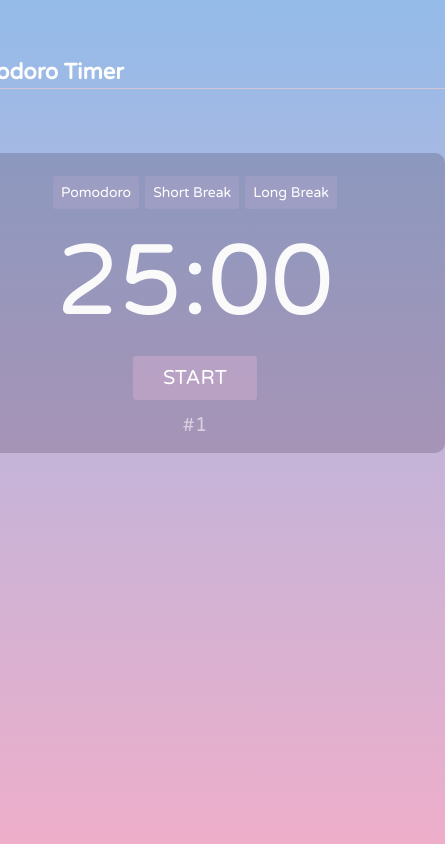
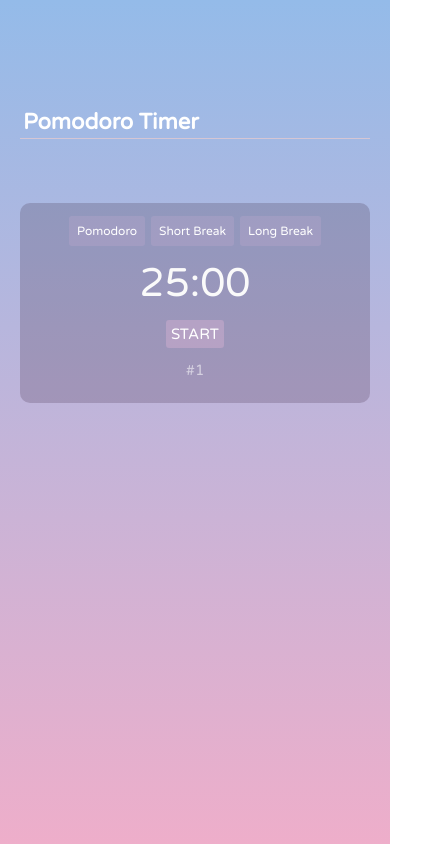
Before and after one commit to gizemnkorkmaz/pomodoro-timer, a React (Create React App) app: page / in a window 390 px wide. Shown: the whole page, 445 px wide, since content can reach past the window. Built offline with nearby package versions, Linux system fonts and the light colour scheme.

Commit message:
Add media queries to styles

```diff
--- a/src/components/Button/Button.module.css
+++ b/src/components/Button/Button.module.css
@@ -9,3 +9,9 @@
   font-size: 14px;
   cursor: pointer;
 }
+
+@media screen and (max-width: 500px) {
+  .Button {
+    font-size: 12px;
+  }
+}
--- a/src/components/RoundCount/RoundCount.module.css
+++ b/src/components/RoundCount/RoundCount.module.css
@@ -3,3 +3,9 @@
   font-size: 20px;
   color: rgba(255, 255, 255, 0.555);
 }
+
+@media screen and (max-width: 500px) {
+  .RoundCount {
+    font-size: 15px;
+  }
+}
--- a/src/components/Timer/Timer.module.css
+++ b/src/components/Timer/Timer.module.css
@@ -35,3 +35,26 @@
   left: 20px;
   padding: 0;
 }
+
+@media screen and (max-width: 500px) {
+  .container {
+    width: 350px;
+    height: 200px;
+    padding: 10px;
+  }
+
+  .Timer {
+    font-size: 40px;
+  }
+
+  .startButton {
+    font-size: 15px;
+    padding: 5px;
+  }
+
+  .skipButton {
+    max-width: 10px;
+    max-height: 10px;
+    top: 7px;
+  }
+}
```
